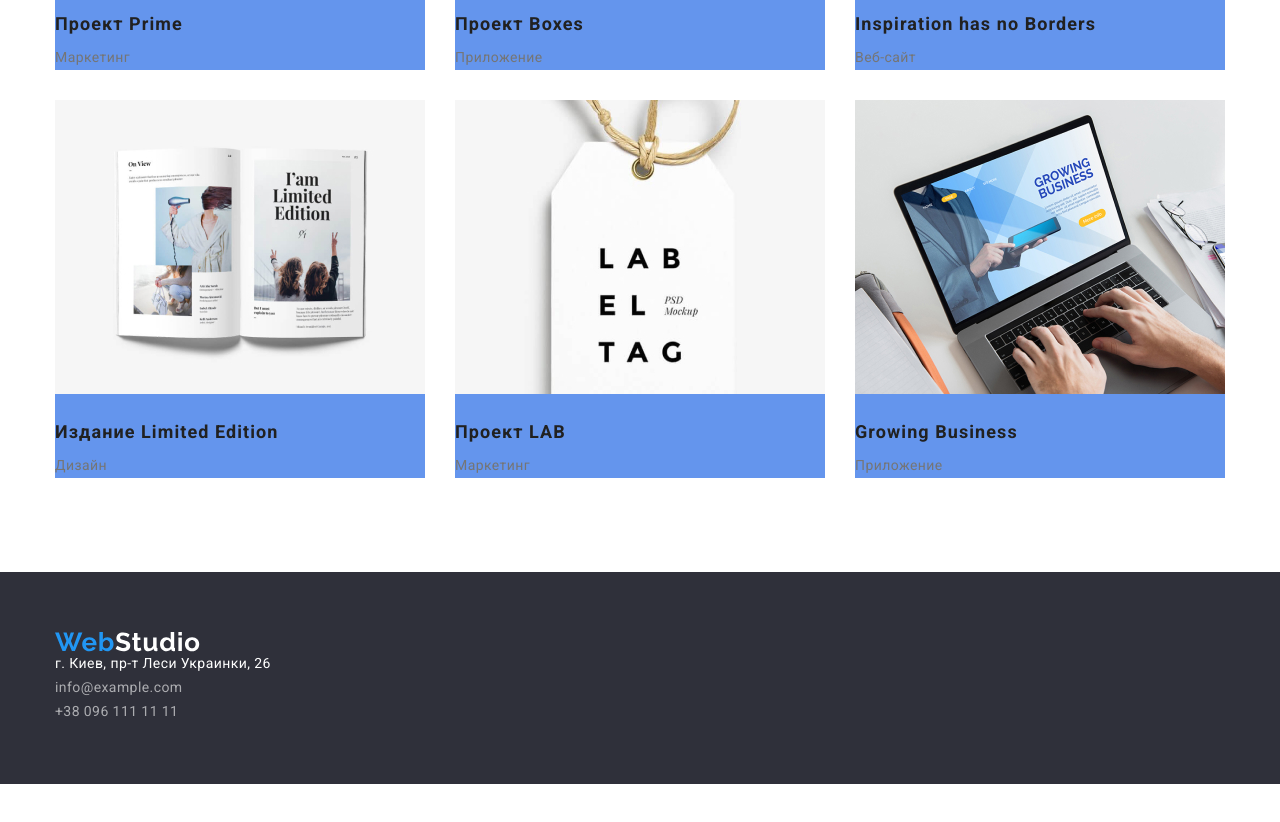
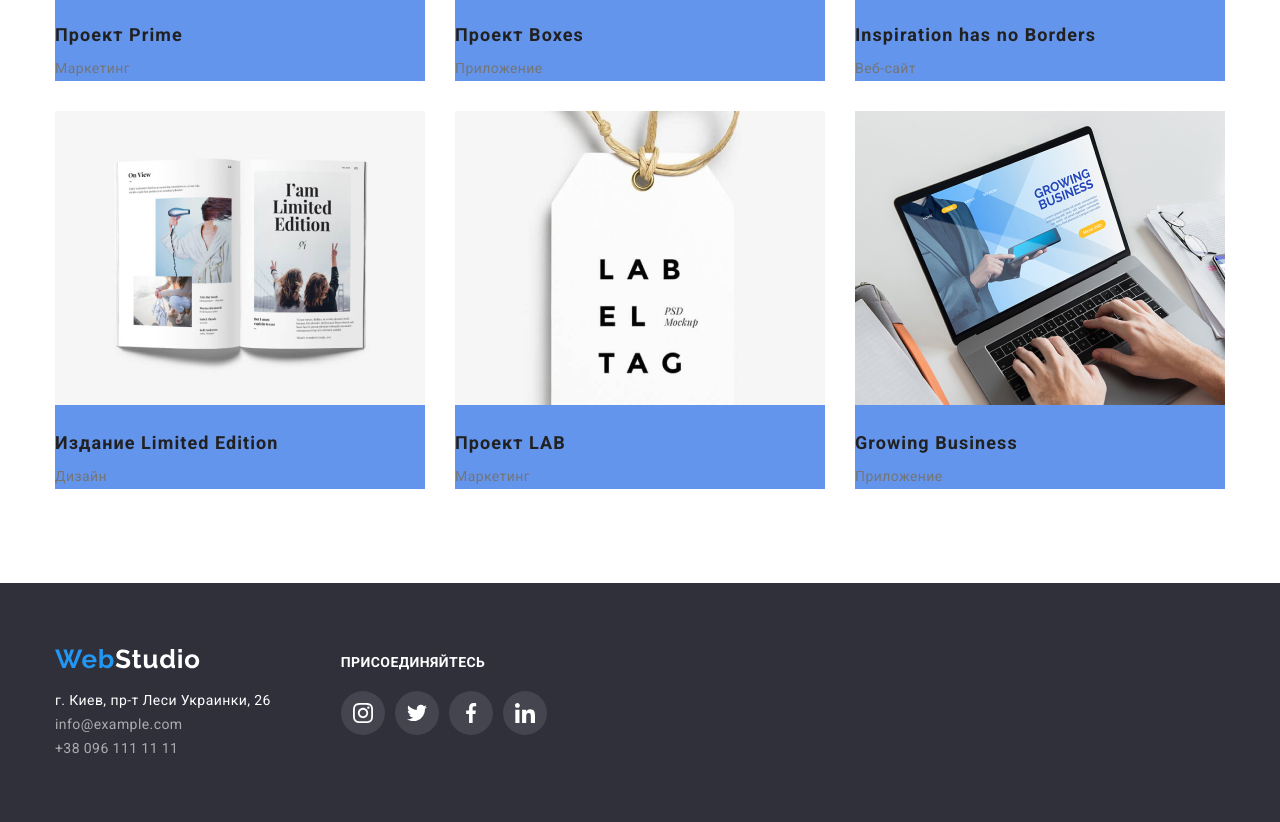
Before and after one commit to RudkoOlena/goit-markup-hw-04, a plain HTML site: page portfolio.html in a window 1280 px wide. Shown: the part 966-1788 px from the top of the page. Before the commit the page ends 1750 px from the top, so only its background shows below. Drawn offline with nearby package versions, Linux system fonts and the light colour scheme.

```diff
--- a/css/styles.css
+++ b/css/styles.css
@@ -136,6 +136,7 @@
     box-shadow: 0px 4px 4px rgba(0, 0, 0, 0.15);
     border-radius: 4px;
     cursor: pointer;
+    border: 0px;
 }
 
 .button:hover,
@@ -235,9 +236,47 @@
    background: var(--background-color)
 }
 footer .container {
+    display: flex;
     padding-top: 60px;
     padding-bottom: 60px;
 }
+
+.footer-logo {
+    margin-top: 6px;
+}
+
+.join>h3 {
+    margin-top: 12px;
+    display: inline-block;
+    font-weight: 700;
+    font-size: 14px;
+    line-height: 1.1;
+    letter-spacing: 0.03em;
+    text-transform: uppercase;
+    color: var(--main-title-text-color);
+}
+
+.join {
+    margin-left: 70px;
+}
+
+footer .social-icons-link {
+    background: rgba(255, 255, 255, 0.1);
+}
+
+
+footer .social-icons-link:hover,
+footer .social-icons-link:focus {
+    background-color: var(--accent-color);
+}
+
+.social-icons-link:hover .social-icons-svg,
+.social-icons-link:focus .social-icons-svg {
+    fill: var(--main-title-text-color);
+}
+ footer .social-icons-svg {
+    fill: var(--main-title-text-color);
+ }
 
 /*arrangement of elements*/
 .container {
@@ -259,8 +298,8 @@
     align-items: center;
 }
 .logo {
-    margin-top: 24px;
-    margin-bottom: 25px;
+    margin-top: 30px;
+    margin-bottom: 30px;
     margin-right: 93px;
 }
 .mail-link {
@@ -390,13 +429,27 @@
     margin-right: 10px;
  }
 
- /* .header-link.current::after {
+ .current::after {
      content: '';
      display: block;
      width: 100%;
-     height: 2px;
+     height: 4px;
      background-color: var(--accent-color);
- } */
+     border-radius: 2px;
+     position: absolute;
+     top: 28;
+     left: 0;
+
+ }
+ li .current {
+     position: relative;
+ }
+
+.header-link.current {
+    align-items: flex-end;
+}
+
+
 /* svg */
  .social-icons {
      display: flex;
--- a/portfolio.html
+++ b/portfolio.html
@@ -89,15 +89,51 @@
   </section>
    <footer>
         <div class="container">
-              <a href=""><img src="./images/WebStudio2.svg" alt="WebStudio"/></a>
+            <div class="footer-address">
+                <a href="">
+                    <img class="footer-logo" src="./images/WebStudio2.svg" alt="WebStudio"/>
+                </a>
                 <address id="address">
-                  <ul>
+                    <ul class="footer-list">
                         <li><a href="https://goo.gl/maps/m4mjGwHPQbm8q62E6" target="_blank" rel="noopener noreferer" class="footer-address-link">г. Киев, пр-т Леси Украинки, 26</a></li>
                         <li><a href="mailto:info@example.com" class="footer-link">info@example.com</a></li>
                         <li><a href="tel:+380961111111" class="footer-link">+38 096 111 11 11</a></li>
                     </ul>
                 </address>
             </div>
+            <div class="join">
+            <h3>Присоединяйтесь</h3>
+            <ul class="social-icons">
+                <li class="social-icons-item">
+                    <a class="social-icons-link" href="http://instagram.com/" target="_blank" rel="noopener noreferer" aria-label="instagram">
+                        <svg class="social-icons-svg">
+                            <use href="./images/sprite.svg#instagram"></use>
+                        </svg>
+                    </a>
+                </li>
+                <li class="social-icons-item">
+                    <a class="social-icons-link" href="http://twitter.com/" target="_blank" rel="noopener noreferer" aria-label="twitter">
+                        <svg class="social-icons-svg">
+                            <use href="./images/sprite.svg#twitter"></use>
+                        </svg>
+                    </a>
+                </li>
+                <li class="social-icons-item">
+                    <a class="social-icons-link" href="http://facebook.com" target="_blank" rel="noopener noreferer" aria-label="facebook">
+                        <svg class="social-icons-svg">
+                            <use href="./images/sprite.svg#facebook"></use>
+                        </svg>
+                    </a>
+                </li>
+                <li class="social-icons-item">
+                    <a class="social-icons-link" href="http://linkedin.com/" target="_blank" rel="noopener noreferer" aria-label="linkedin">
+                        <svg class="social-icons-svg">
+                            <use href="./images/sprite.svg#linkedin"></use>
+                        </svg>
+                    </a>
+            </li>
+            </div>
+        </div>
   </footer>
 </body>
 </html>
```
Also changed, not shown: index.html (+37 -1 lines). Lines whose indentation alone changed are shown as unchanged.
